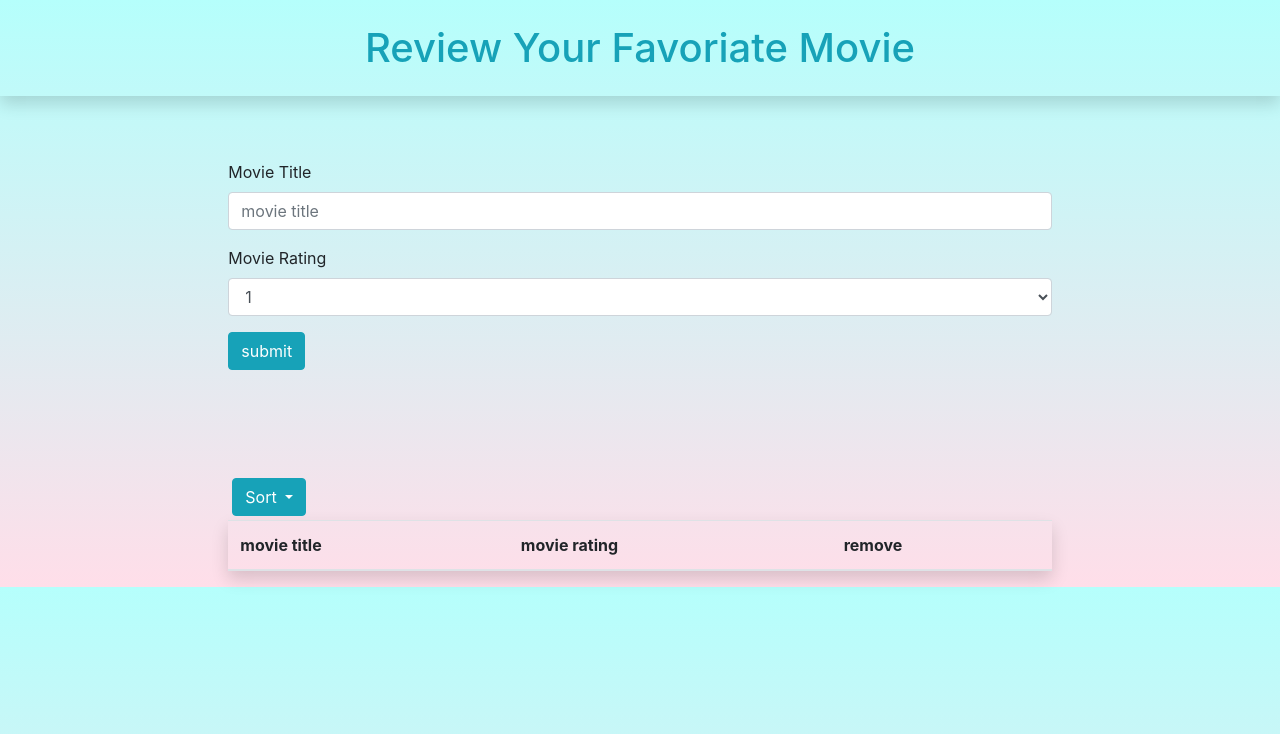
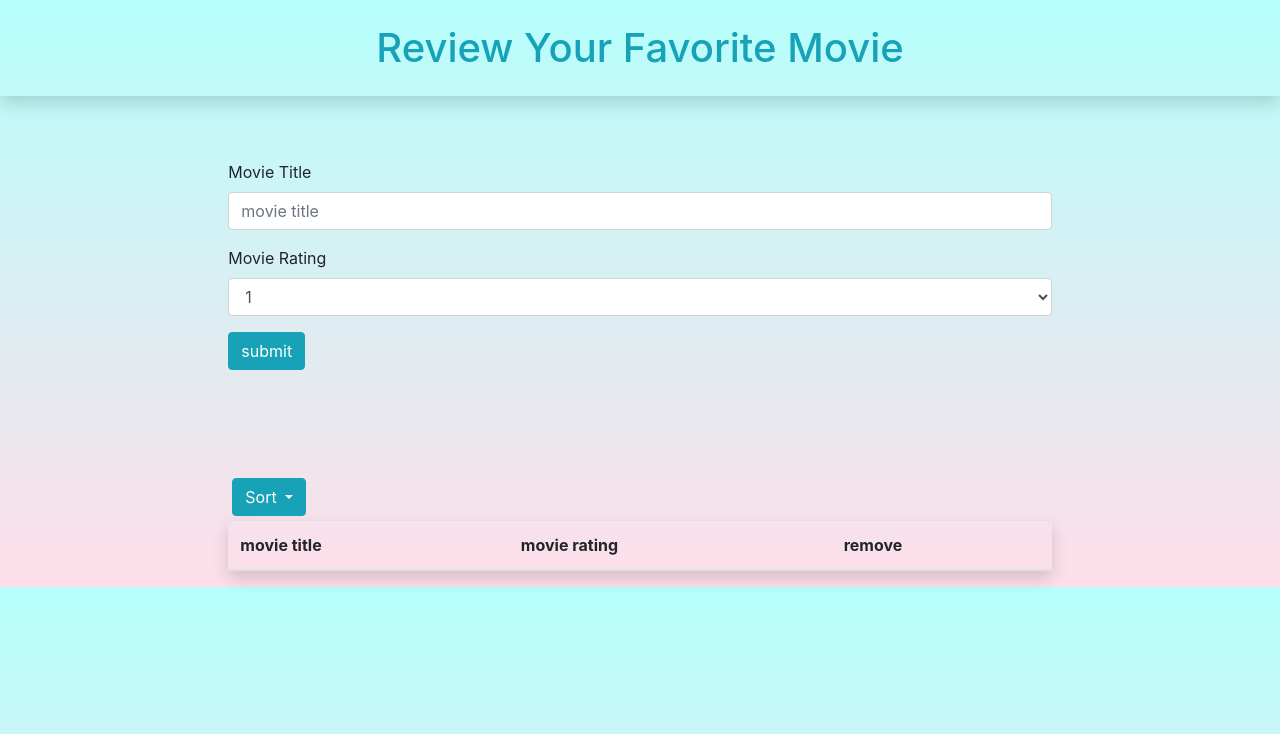
Before and after one commit to dengxinjuan/jquery-movieApp, a plain HTML site: page index.html in a window 1280 px wide. Drawn offline with nearby package versions, Linux system fonts and the light colour scheme.

Commit message:
typofixed

```diff
--- a/index.html
+++ b/index.html
@@ -14,7 +14,7 @@
 </head>
 <body>
   <div>
-  <h1 class="h1 text-center text-info p-4 shadow">Review Your Favoriate Movie</h1>
+  <h1 class="h1 text-center text-info p-4 shadow">Review Your Favorite Movie</h1>
   </div>
 
 
```
